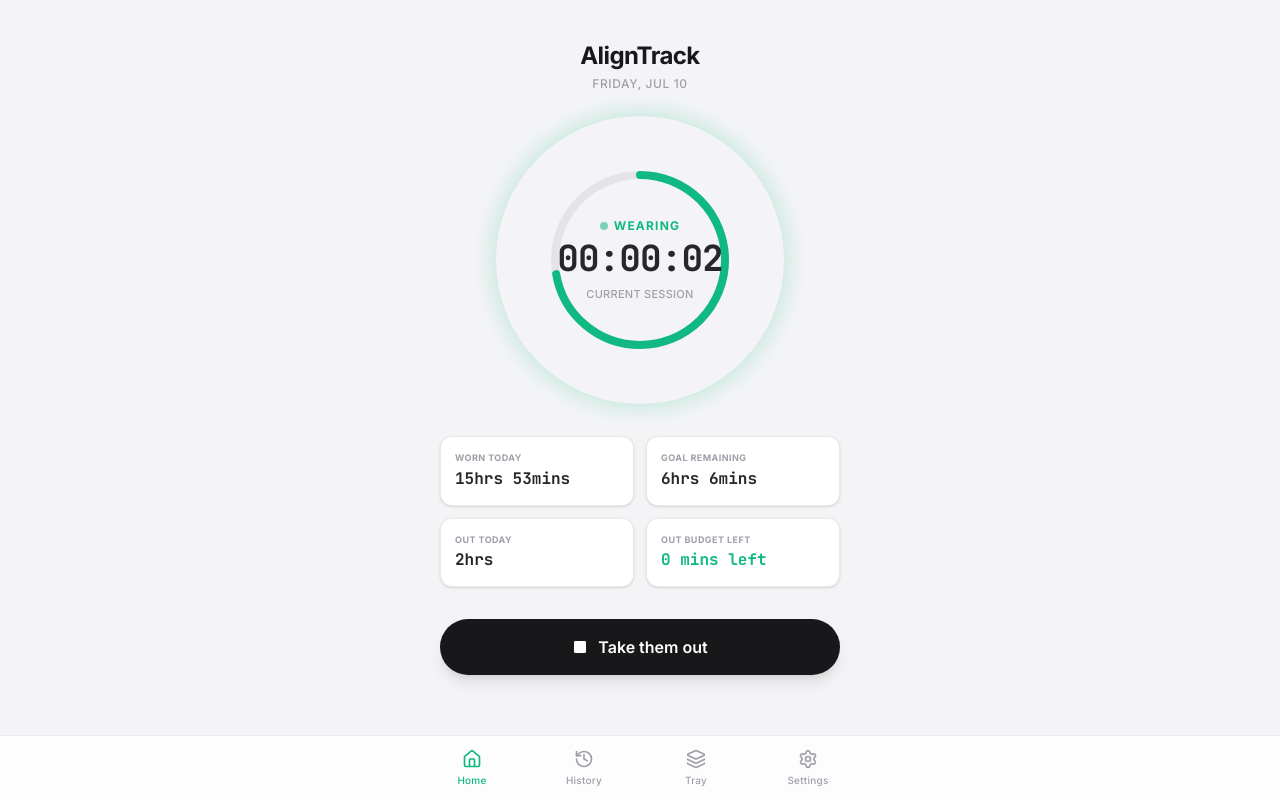
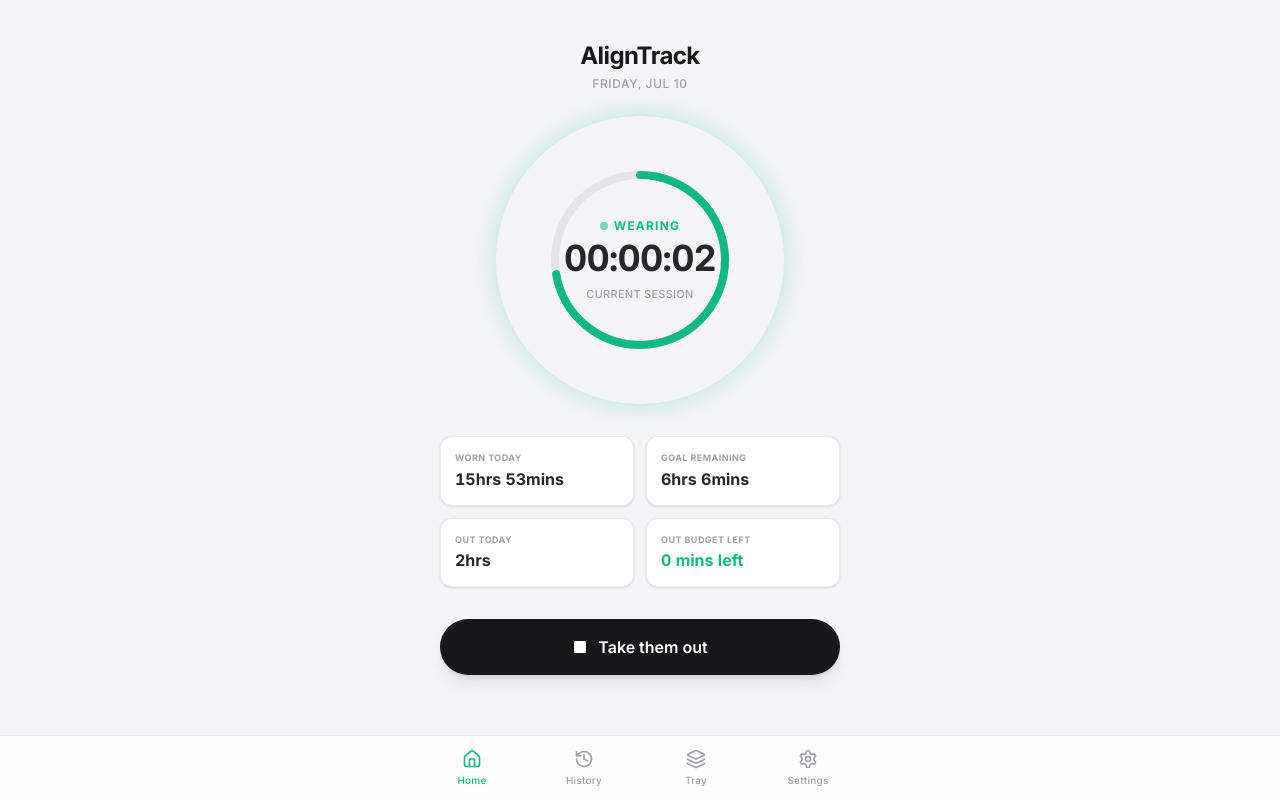
Before and after one commit to alejocerutti4/align-track, a React (Vite) app: page / in a window 1280 px wide. Both pictures are taken after a click on the button "Start Tracking". Built offline with nearby package versions, Linux system fonts and the light colour scheme.

Commit message:
Inherit sans-serif Inter font for tabular-nums instead of monospace JetBrains Mono

```diff
--- a/src/index.css
+++ b/src/index.css
@@ -40,7 +40,6 @@
 /* Tabular numbers for counters to avoid layout shifting */
 .tabular-nums {
   font-variant-numeric: tabular-nums;
-  font-family: 'JetBrains Mono', ui-monospace, monospace;
 }
 
 /* Custom scrollbars */
```
